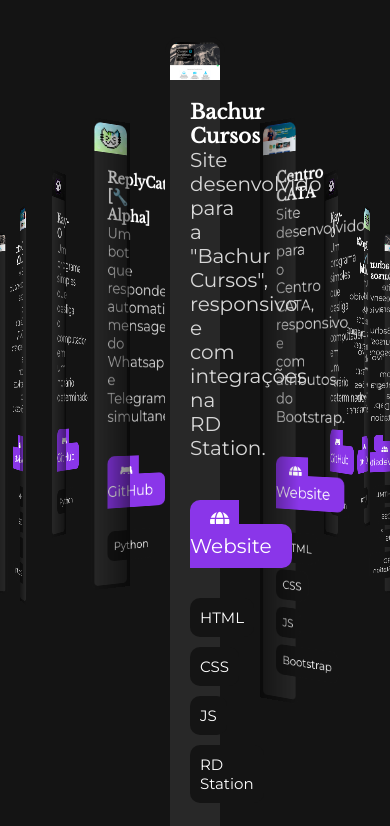
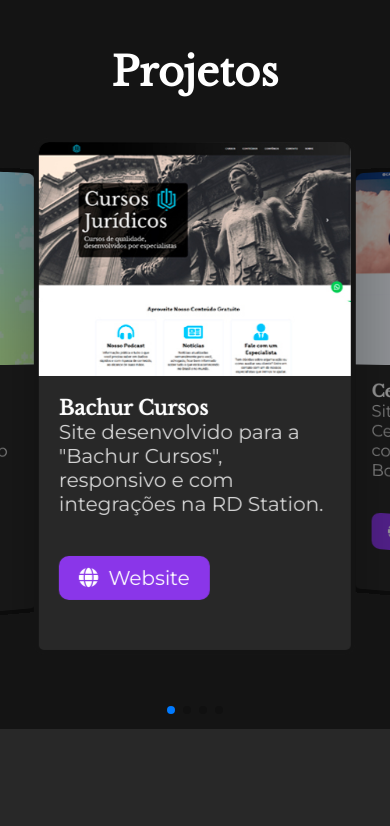
Before and after one commit to Gabs-Leo/PortFolio, a plain HTML site: page index.html in a window 390 px wide. Shown: the part 987-1813 px from the top of the page. Drawn offline with nearby package versions, Linux system fonts and the light colour scheme.

Commit message:
:bug: Responsividade Corrigida

```diff
--- a/index.html
+++ b/index.html
@@ -76,12 +76,12 @@
 							<div class="button small">
 								<a href="https://www.bachurcursos.com.br/" target="_blank"><i class="fas fa-globe"></i>Website</a>
 							</div>
-							<div class="resource">
+							<!--<div class="resource">
 								<div>HTML</div>
 								<div>CSS</div>
 								<div>JS</div>
 								<div>RD Station</div>
-							</div>
+							</div>-->
 						</div>
 					</div>
 				</div>
@@ -94,12 +94,12 @@
 							<div class="button small">
 								<a href="https://centrocata.com.br/" target="_blank"><i class="fas fa-globe"></i>Website</a>
 							</div>
-							<div class="resource">
+							<!--<div class="resource">
 								<div>HTML</div>
 								<div>CSS</div>
 								<div>JS</div>
 								<div>Bootstrap</div>
-							</div>
+							</div>-->
 						</div>
 					</div>
 				</div>
@@ -114,9 +114,9 @@
 									<a href="https://github.com/Gabs-Leo/Kay-O.Time.Limiter" target="_blank"><i class="fab fa-github-alt"></i>GitHub</a>
 								</div>
 							</div>
-							<div class="resource">
+							<!--<div class="resource">
 								<div>Python</div>
-							</div>
+							</div>-->
 						</div>
 					</div>
 				</div>
@@ -134,9 +134,9 @@
 								</div>-->
 								</div>
 							</div>
-							<div class="resource">
+							<!--<div class="resource">
 								<div>Python</div>
-							</div>
+							</div>-->
 						</div>
 					</div>
 				</div>
@@ -247,7 +247,7 @@
 			effect: "coverflow",
 			grabCursor: true,
 			centeredSlides: true,
-			slidesPerView: "4",
+
 			spaceBetween: 50,
 			loop: true,
 			coverflowEffect: {
@@ -256,7 +256,26 @@
 				depth: 200,
 				modifier: 1,
 				slideShadows: true,
-
+				slidesPerView: 2,
+			},
+			breakpoints: {
+				// when window width is >=
+				100: {
+					slidesPerView: 1.2,
+					spaceBetween: 20,
+				},
+				800: {
+				slidesPerView: 2,
+				spaceBetween: 30
+				},
+				1200: {
+				slidesPerView: 3,
+				spaceBetween: 30
+				},
+				1400: {
+					slidesPerView: 4,
+					spaceBetween: 40
+				},
 			},
 			pagination: {
 				el: ".swiper-pagination",
--- a/styleSheet.css
+++ b/styleSheet.css
@@ -348,12 +348,13 @@ nav{
 }
 .swiper h2{
 	text-align: center;
+	margin-top: 100px;
 	margin-bottom: var(--bigSpace);
 }
 .swiper-slide {
 	background-position: center;
 	background-size: cover;
-	width: 100px;
+	width: 300px;
 }
 
 .swiper-slide img {
@@ -421,4 +422,5 @@ nav{
 		bottom: 40px;
 		display: none;
 	}
+
 }
```
